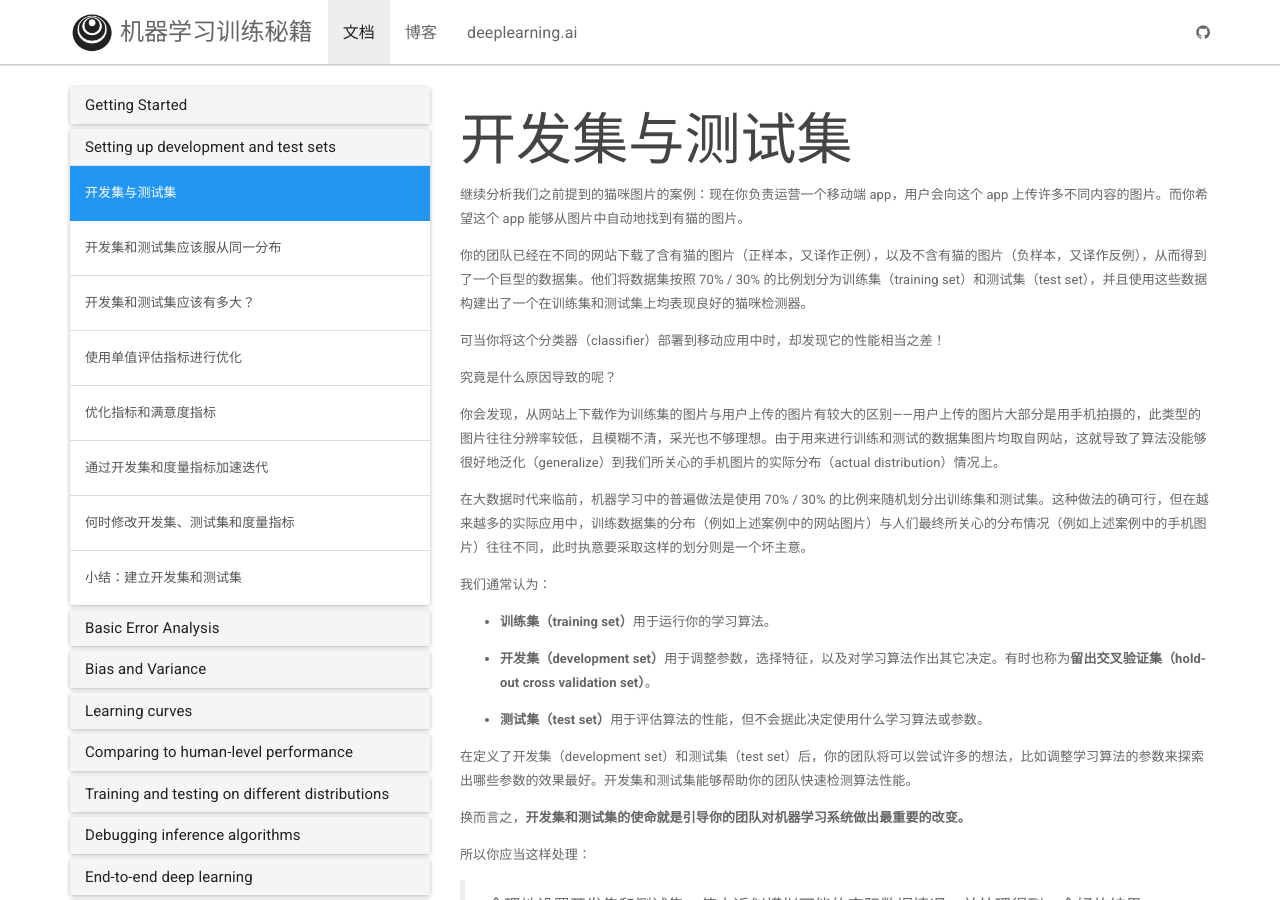
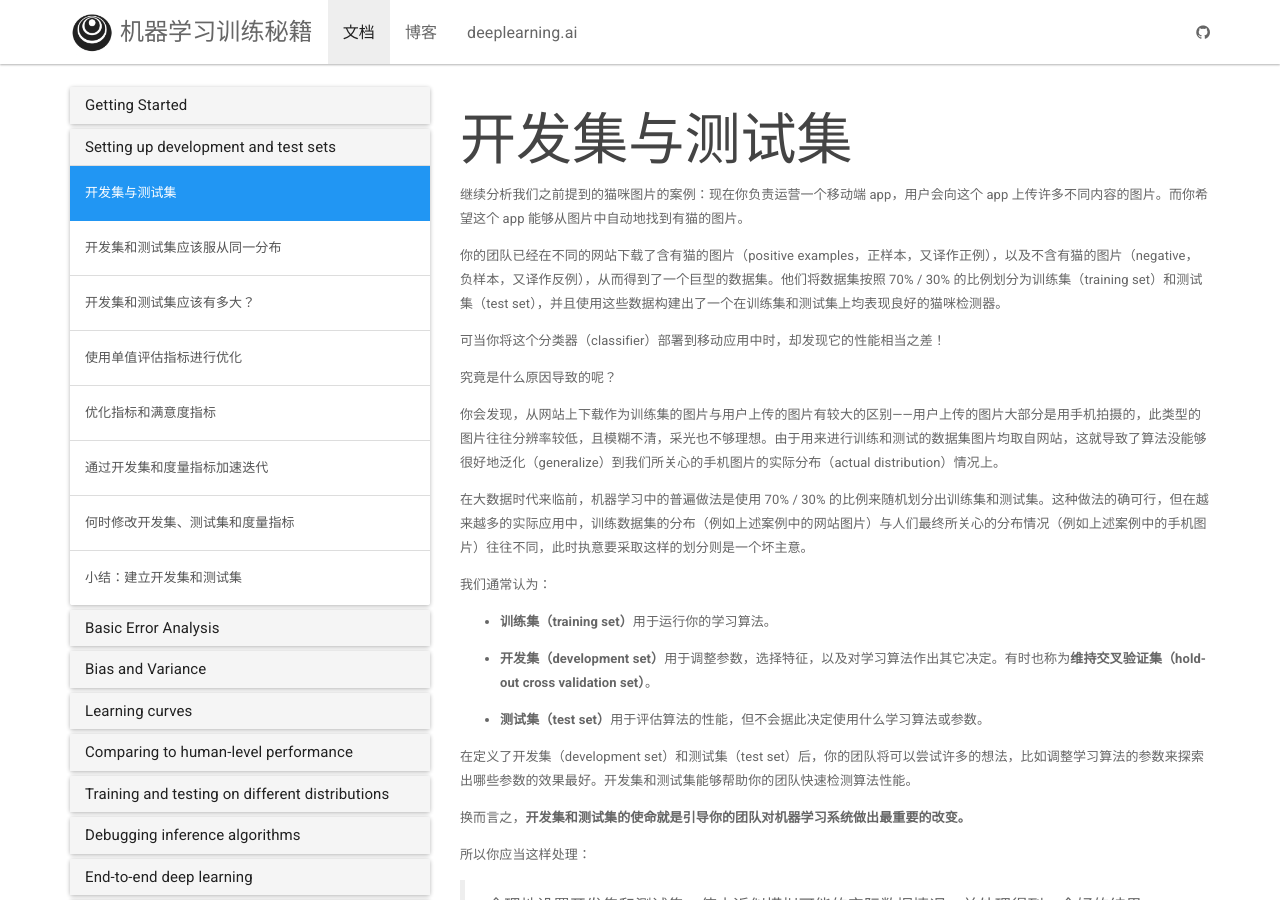
Before and after one commit to deeplearning-ai/machine-learning-yearning-cn, a Jekyll site: the page built from _docs/Setting up development and test sets/ch05.md, in a window 1280 px wide and 900 px high. Built offline with Jekyll 4.4.1, drawn with Linux system fonts in a browser that asks for light colours; nearby versions of some CDN libraries.

Commit message:
Update ch05.md
- 修改了hold-out翻译
其实我也不太确定…

```diff
--- a/_docs/Setting up development and test sets/ch05.md
+++ b/_docs/Setting up development and test sets/ch05.md
@@ -5,7 +5,7 @@ permalink: /docs/ch05/
 
 继续分析我们之前提到的猫咪图片的案例：现在你负责运营一个移动端 app，用户会向这个 app 上传许多不同内容的图片。而你希望这个 app 能够从图片中自动地找到有猫的图片。
 
-你的团队已经在不同的网站下载了含有猫的图片（正样本，又译作正例），以及不含有猫的图片（负样本，又译作反例），从而得到了一个巨型的数据集。他们将数据集按照 70% / 30% 的比例划分为训练集（training set）和测试集（test set），并且使用这些数据构建出了一个在训练集和测试集上均表现良好的猫咪检测器。
+你的团队已经在不同的网站下载了含有猫的图片（positive examples，正样本，又译作正例），以及不含有猫的图片（negative，负样本，又译作反例），从而得到了一个巨型的数据集。他们将数据集按照 70% / 30% 的比例划分为训练集（training set）和测试集（test set），并且使用这些数据构建出了一个在训练集和测试集上均表现良好的猫咪检测器。
 
 可当你将这个分类器（classifier）部署到移动应用中时，却发现它的性能相当之差！
 
@@ -19,7 +19,7 @@ permalink: /docs/ch05/
 
 - **训练集（training set）**用于运行你的学习算法。
 
-- **开发集（development set）**用于调整参数，选择特征，以及对学习算法作出其它决定。有时也称为**留出交叉验证集（hold-out cross validation set）**。
+- **开发集（development set）**用于调整参数，选择特征，以及对学习算法作出其它决定。有时也称为**维持交叉验证集（hold-out cross validation set）**。
 
 - **测试集（test set）**用于评估算法的性能，但不会据此决定使用什么学习算法或参数。
 
```
